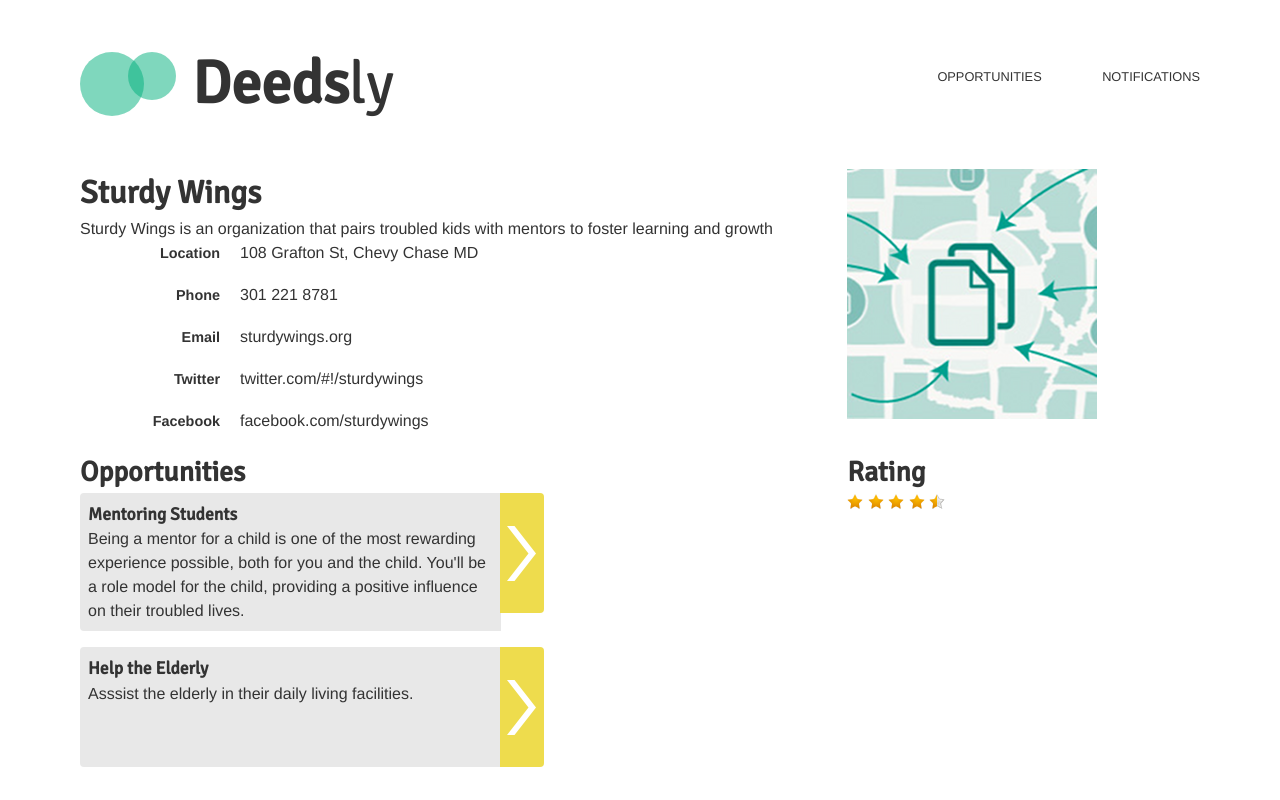
After one commit to madirey/service_watch, a Django app: page /sturdy_wings in a window 1280 px wide. The commit adds this page. Run offline with Django 3.2, Linux system fonts and the light colour scheme; parts of the project's set-up code (start-up, migrations or seed data) failed here and were passed over.

Commit message:
added links in a shit ton of places

```diff
--- a/servicewatch/templates/Home.html
+++ b/servicewatch/templates/Home.html
@@ -31,7 +31,7 @@
 		Create and nurture your community through meaningful volunteering.
 		</h1>
 		<div class="span3 offset1">
-			<a href="#" class="btn btn-accent span12">Volunteer</a>
+			<a href="/user/survey" class="btn btn-accent span12">Volunteer</a>
 			<br /><br />
 			<a href="#" class="btn span12">Find a Volunteer</a>
 		</div>
--- a/servicewatch/templates/Notifications.html
+++ b/servicewatch/templates/Notifications.html
@@ -20,7 +20,7 @@
 						<p>Being a mentor for a child is one of the most rewarding experience possible, both for you and the child. You'll be a role model for the child, providing a positive influence on their troubled lives.</p>
 					</div>
 					<div class="span1">
-						<a href="#">Go to listing</a>
+						<a href="/sturdy_wings">Go to listing</a>
 					</div>
 				</div>
 			</li>
--- a/servicewatch/templates/UserSurvey.html
+++ b/servicewatch/templates/UserSurvey.html
@@ -57,5 +57,6 @@
 		</ul>
 	</div>
 	</div>
+	<a href="/notifications" class="btn btn-large" style=" display:inline-block; float:right; margin-top:40px;">Find Oppurtunities</a>
 
 {% endblock %}
--- /dev/null
+++ b/servicewatch/templates/sturdy_wings.html
@@ -0,0 +1,86 @@
+{% extends "Base.html" %}
+
+{% block content %}
+<div class="row">
+<div class="span8">
+
+	<h1>Sturdy Wings</h1>
+	<p>Sturdy Wings is an organization that pairs troubled kids with mentors to foster learning and growth</p>
+
+	<div class="control">
+        <label for="input01">Location</label>
+        <div class="controls">
+          <p>108 Grafton St, Chevy Chase MD</p>
+        </div>
+    </div>
+    <div class="control">
+        <label for="input01">Phone</label>
+        <div class="controls">
+          <p>301 221 8781</p>
+        </div>
+    </div>
+    <div class="control">
+        <label for="input01">Email</label>
+        <div class="controls">
+          <p>sturdywings.org</p>
+        </div>
+    </div>
+
+    <div class="control">
+        <label for="input01">Twitter</label>
+        <div class="controls">
+          <p>twitter.com/#!/sturdywings</p>
+        </div>
+    </div>
+    <div class="control">
+        <label for="input01">Facebook</label>
+        <div class="controls">
+          <p>facebook.com/sturdywings</p>
+        </div>
+    </div>
+
+</div>
+
+<div class="span4">
+    <img src="{{ STATIC_URL }}img/sample-img.png">
+</div>
+</div>
+
+<div class="row">
+	<div class="span8">
+		<h2>Opportunities</h2>
+        <ul>
+            <li class="notification-block">
+                <div class="row">
+                    <div class="span7">
+                        <h2>Mentoring Students</h2>
+                        <p>Being a mentor for a child is one of the most rewarding experience possible, both for you and the child. You'll be a role model for the child, providing a positive influence on their troubled lives.</p>
+                    </div>
+                    <div class="span1">
+                        <a href="#">Go to listing</a>
+                    </div>
+                </div>
+            </li>
+            <li class="notification-block">
+                <div class="row">
+                    <div class="span7">
+                        <h2>Help the Elderly</h2>
+                        <p>Asssist the elderly in their daily living facilities.</p>
+                    </div>
+                    <div class="span1">
+                        <a href="#">Go to listing</a>
+                    </div>
+                </div>
+            </li>
+        </ul>
+	</div>
+	<div class="span4">
+		<h2>Rating</h2>
+        <img src="{{ STATIC_URL }}img/star-on.png" class="ib">
+        <img src="{{ STATIC_URL }}img/star-on.png" class="ib">
+        <img src="{{ STATIC_URL }}img/star-on.png" class="ib">
+        <img src="{{ STATIC_URL }}img/star-on.png" class="ib">
+        <img src="{{ STATIC_URL }}img/star-half.png" class="ib">
+	</div>
+</div>
+{% endblock %}
--- a/servicewatch/urls.py
+++ b/servicewatch/urls.py
@@ -29,15 +29,16 @@ urlpatterns = patterns('',
     (r'^comments/', include('django.contrib.comments.urls')),
     # Uncomment the next line to enable the admin:
     url(r'^admin/', include(admin.site.urls)),
-	url(r'^api/', include(v1_api.urls)),
-	url(r'^sower/(?P<id>\d+)', views.sower_profile),
+    url(r'^api/', include(v1_api.urls)),
+    url(r'^sower/(?P<id>\d+)', views.sower_profile),
     url(r'^grower/(?P<id>\d+)', views.grower_profile),
+    url(r'^sturdy_wings', views.sturdy_wings),
     url(r'^user/survey/?', views.user_survey),
     url(r'^org/survey/?', views.org_survey),
     url(r'^task/(?P<id>\d+)', views.task_profile),
     url(r'^rating', views.sower_profile),
     url(r'^sower/img/(?P<path>.+)', views.image_redirect),
-	url(r'^notifications/?', views.notifications),
+    url(r'^notifications/?', views.notifications),
 	url(r'^search/?', views.search),
 	url(r'^demo/?', views.demo),
 )
--- a/servicewatch/views.py
+++ b/servicewatch/views.py
@@ -40,3 +40,6 @@ def search(request):
 def demo(request):
 	return render_to_response('Demo.html', { },
 			context_instance=RequestContext(request))
+def sturdy_wings(request):
+	return render_to_response('sturdy_wings.html', { },
+		context_instance=RequestContext(request))
```
